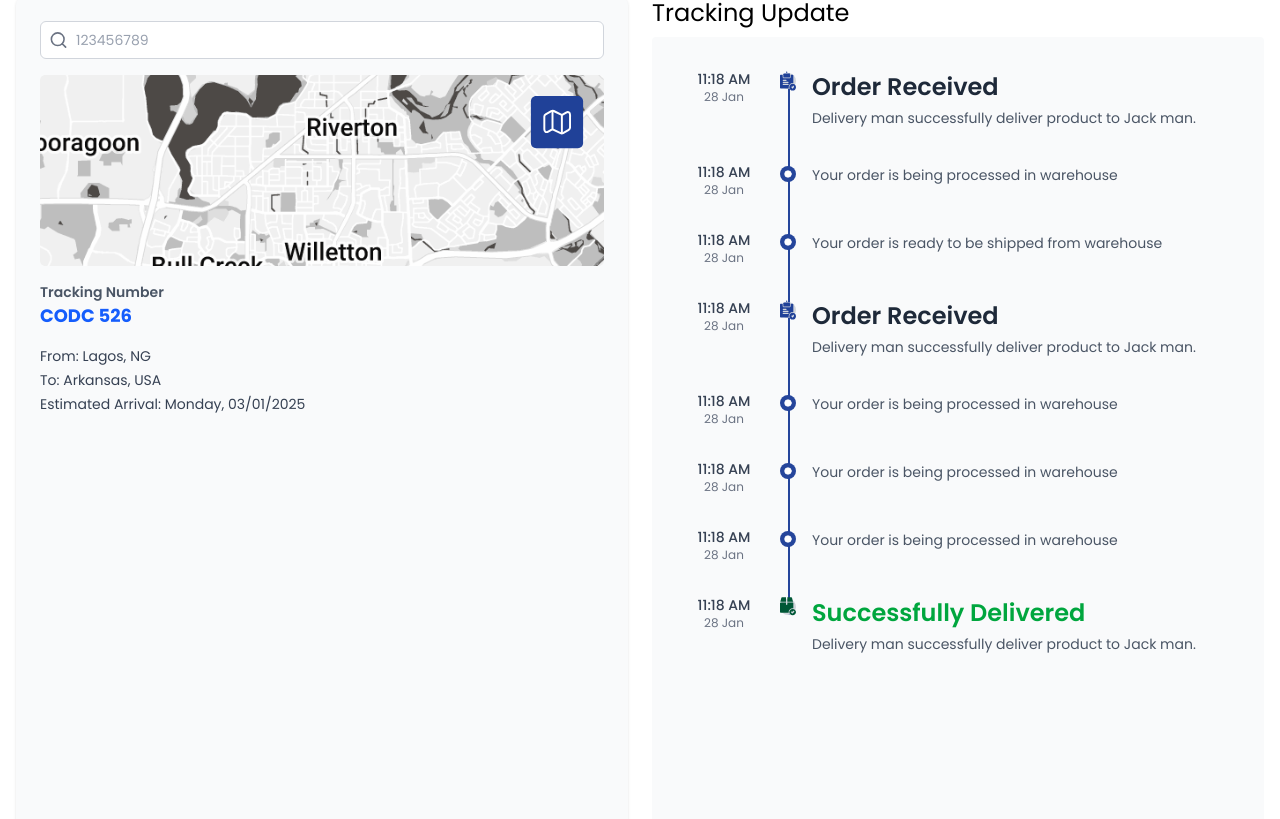
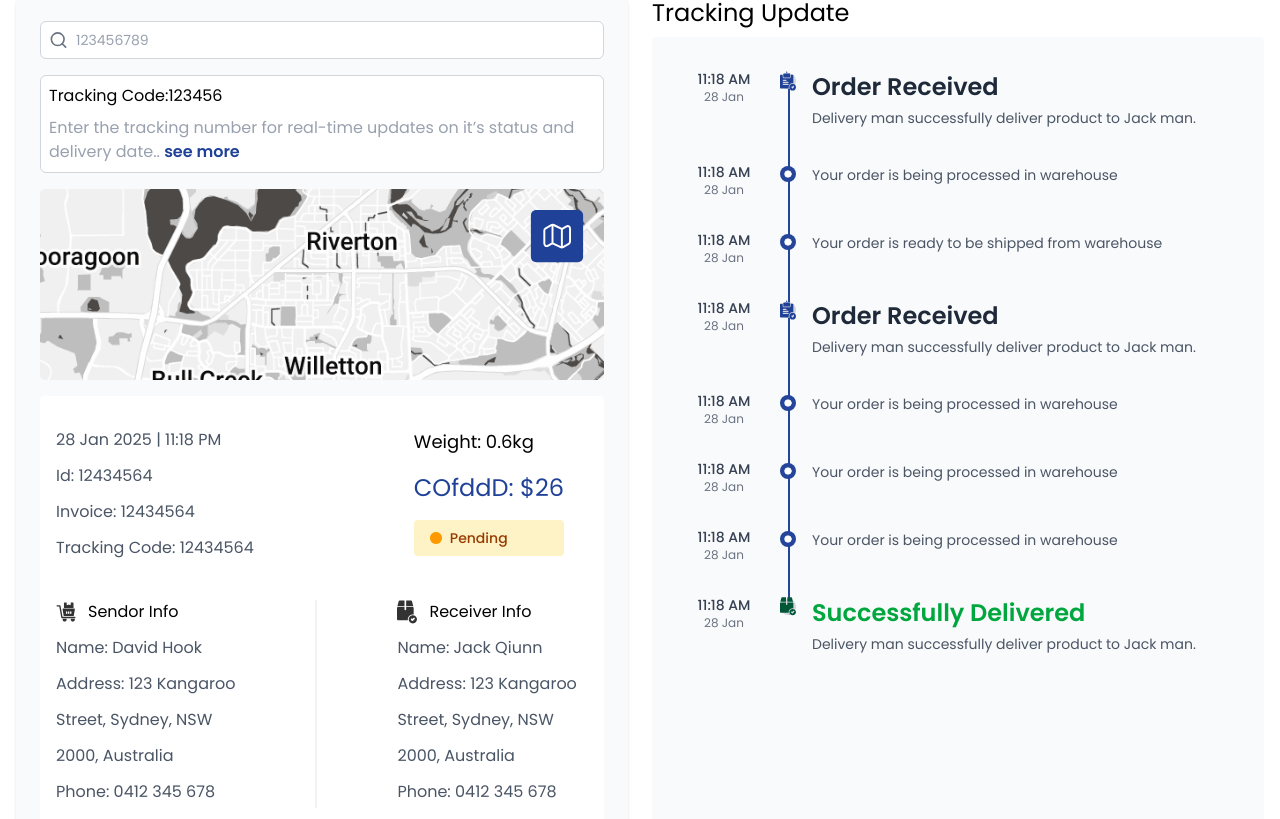
Before and after one commit to jahidpolygontech/PEP, a Next.js app: page /tracking in a window 1280 px wide. Shown: the part 321-1140 px from the top of the page. Built offline with nearby package versions, Linux system fonts and the light colour scheme.

Commit message:
➕ Add sender and receiver info
Type(s): ADD

Issue(s):
- JIRA: nia

```diff
--- a/src/app/(main)/tracking/components/TrackingDetailsCard.tsx
+++ b/src/app/(main)/tracking/components/TrackingDetailsCard.tsx
@@ -2,8 +2,9 @@ import { Search } from "lucide-react";
 import Image from "next/image";
 
 const TrackingDetailsCard = () => (
-    <div className="p-6 bg-gray-50  shadow rounded-lg space-y-4">
-      <div className="bg-white p-2 rounded-md border border-gray-300 w-full ">
+  <div className="p-6 bg-gray-50  shadow rounded-lg space-y-4">
+    {/* search section */}
+    <div className="bg-white p-2 rounded-md border border-gray-300 w-full ">
       <div className="flex items-center gap-2">
         <Search className="w-5 h-5 text-gray-500" />
         <input
@@ -13,16 +14,89 @@ const TrackingDetailsCard = () => (
         />
       </div>
     </div>
-      <Image src="/Images/tracking/Frame.svg" alt="Map" className="w-full  object-cover rounded" height={120} width={120} />
-      <div>
-        <h4 className="font-semibold text-sm text-gray-600">Tracking Number</h4>
-        <p className="text-blue-600 font-bold text-lg">CODC 526</p>
-      </div>
-      <div className="flex flex-col space-y-1 text-sm text-gray-700">
-        <p>From: Lagos, NG</p>
-        <p>To: Arkansas, USA</p>
-        <p>Estimated Arrival: Monday, 03/01/2025</p>
+
+    {/* tracking code card */}
+    <div className="bg-white p-2 rounded-md border border-gray-300 w-full text-black">
+      <div className="flex flex-col items-start gap-2">
+        <h1>Tracking Code:123456</h1>
+
+        <p className="text-gray-400">
+          Enter the tracking number for real-time updates on it’s status and
+          delivery date..{" "}
+          <span className="text-primary font-semibold">see more</span>{" "}
+        </p>
       </div>
     </div>
-  )
-  export default TrackingDetailsCard;
+
+    <Image
+      src="/Images/tracking/Frame.svg"
+      alt="Map"
+      className="w-full  object-cover rounded"
+      height={120}
+      width={120}
+    />
+    <div className="bg-white p-4 rounded">
+      <div className="flex flex-row gap-40 mt-4">
+        <div className="flex flex-col space-y-3">
+          <p className="text-gray-600">28 Jan 2025 | 11:18 PM </p>
+          <p className="text-gray-600">Id: 12434564</p>
+          <p className="text-gray-600">Invoice: 12434564 </p>
+          <p className="text-gray-600">Tracking Code: 12434564</p>
+        </div>
+        <div className="flex flex-col">
+          <p className="text-black text-lg">Weight: 0.6kg</p>
+          <p className="text-primary mt-4 text-2xl">COfddD: $26</p>
+
+          <div className="mt-4 px-4 py-2 rounded font-medium text-sm flex items-center bg-amber-100 text-amber-800">
+            <span className="relative flex h-3 w-3 mr-2">
+              <span className="absolute inline-flex h-full w-full rounded-full bg-amber-400 opacity-75"></span>
+              <span className="relative inline-flex rounded-full h-3 w-3 bg-amber-500"></span>
+            </span>
+            Pending
+          </div>
+        </div>
+      </div>
+
+      <div className="flex flex-row items-start gap-20 mt-10">
+        {/* First Column */}
+        <div className="flex flex-col space-y-3">
+          <div className="flex gap-3">
+            <Image
+              src="/Images/tracking/cart.svg"
+              alt="cart"
+              height={20}
+              width={20}
+            />
+            <p className="text-black">Sendor Info</p>
+          </div>
+          <p className="text-gray-600">Name: David Hook</p>
+          <p className="text-gray-600">Address: 123 Kangaroo</p>
+          <p className="text-gray-600">Street, Sydney, NSW</p>
+          <p className="text-gray-600">2000, Australia</p>
+          <p className="text-gray-600">Phone: 0412 345 678</p>
+        </div>
+
+        {/* Vertical Divider */}
+        <div className="w-0.5 h-52 bg-prevention " />
+        {/* Second Column */}
+        <div className="flex flex-col space-y-3">
+          <div className="flex gap-3">
+            <Image
+              src="/Images/tracking/gift.svg"
+              alt="cart"
+              height={20}
+              width={20}
+            />
+            <p className="text-black">Receiver Info</p>
+          </div>
+          <p className="text-gray-600">Name: Jack Qiunn</p>
+          <p className="text-gray-600">Address: 123 Kangaroo</p>
+          <p className="text-gray-600">Street, Sydney, NSW</p>
+          <p className="text-gray-600">2000, Australia</p>
+          <p className="text-gray-600">Phone: 0412 345 678</p>
+        </div>
+      </div>
+    </div>
+  </div>
+);
+export default TrackingDetailsCard;
--- a/src/app/globals.css
+++ b/src/app/globals.css
@@ -21,8 +21,9 @@
 @theme inline {
   --color-primary: #204198;
   --color-secondary: #f0f3fd;
-  --color-tertiary:#00273D;
+  --color-tertiary: #00273D;
   --color-quaternary:#42A5F5;
+  --color-prevention: #F2F2F2;
   --color-foreground: var(--foreground);
   --font-sans: var(--font-poppins);
   --font-mono: var(--font-geist-mono);
```
Also changed, not shown: public/Images/tracking/cart.svg (added), public/Images/tracking/gift.svg (added).
